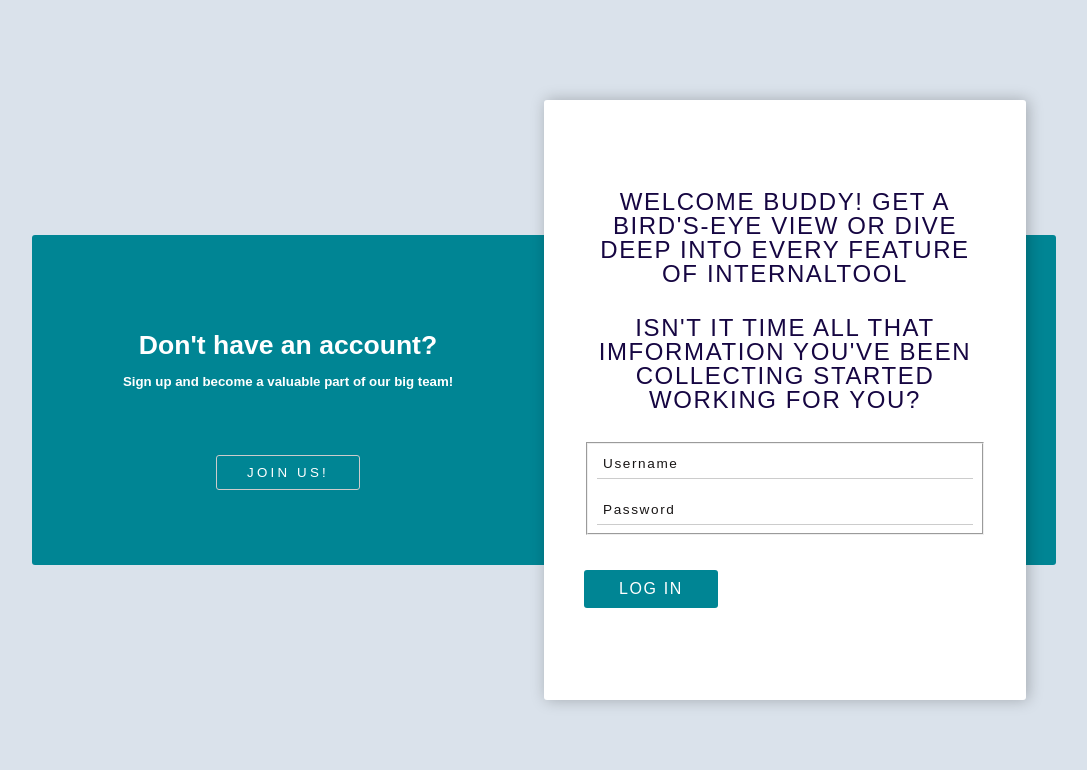
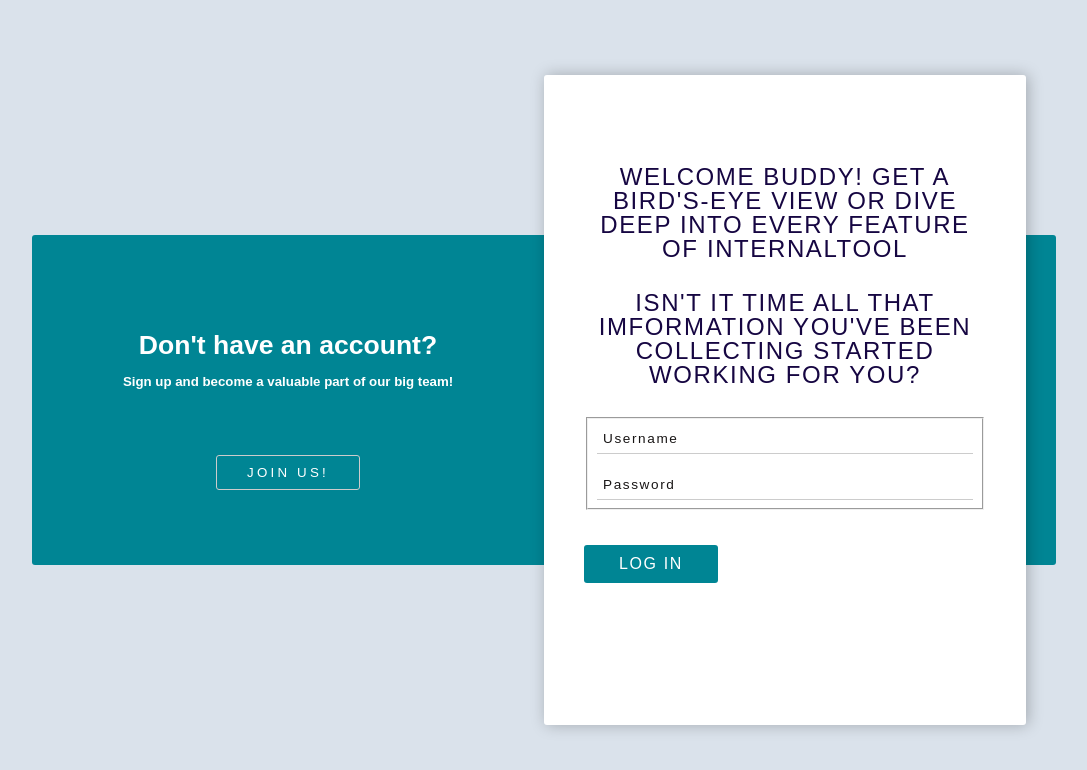
Before and after one commit to VahMats/WorkForce2, a React (Create React App) app in the folder frontend/: page /auth in a window 1280 px wide. Shown: the top 770 px of the page, without its empty margins (96-1183 px from the left). Built offline with nearby package versions, Linux system fonts and the light colour scheme.

Commit message:
Changed styles

```diff
--- a/frontend/src/components/Login/Login.css
+++ b/frontend/src/components/Login/Login.css
@@ -161,7 +161,7 @@ input::placeholder {
   top: 50%;
   left: 30px;
   width: calc(50% - 30px);
-  min-height: 600px;
+  min-height: 650px;
   background-color: #fff;
   border-radius: 3px;
   box-shadow: 2px 0 15px rgba(0, 0, 0, 0.25);
@@ -305,8 +305,9 @@ input::placeholder {
 
 .error {
   color: red;
+  font-weight:bolder;
+  font-size: large;
   text-align: center;
-  margin-bottom: 0;
 }
 @media screen and (max-width: 990px) {
   .user_options-forms {
```
